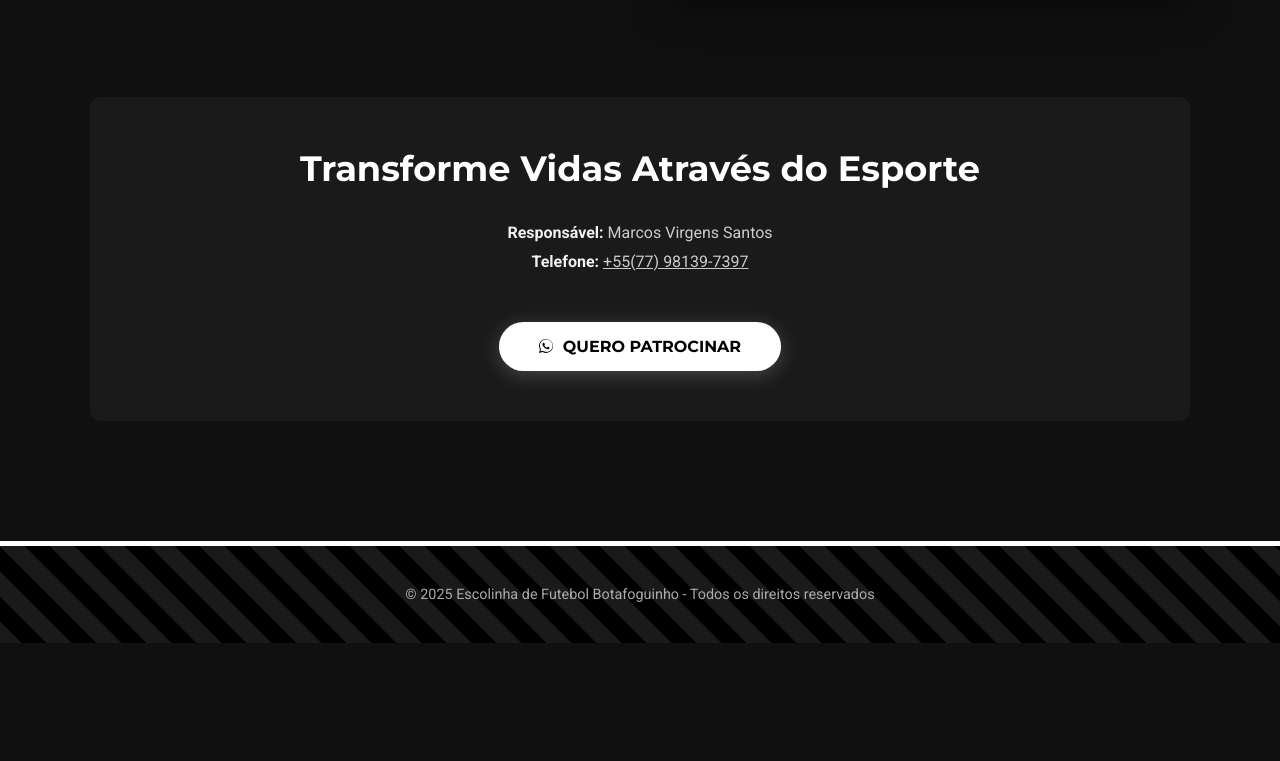
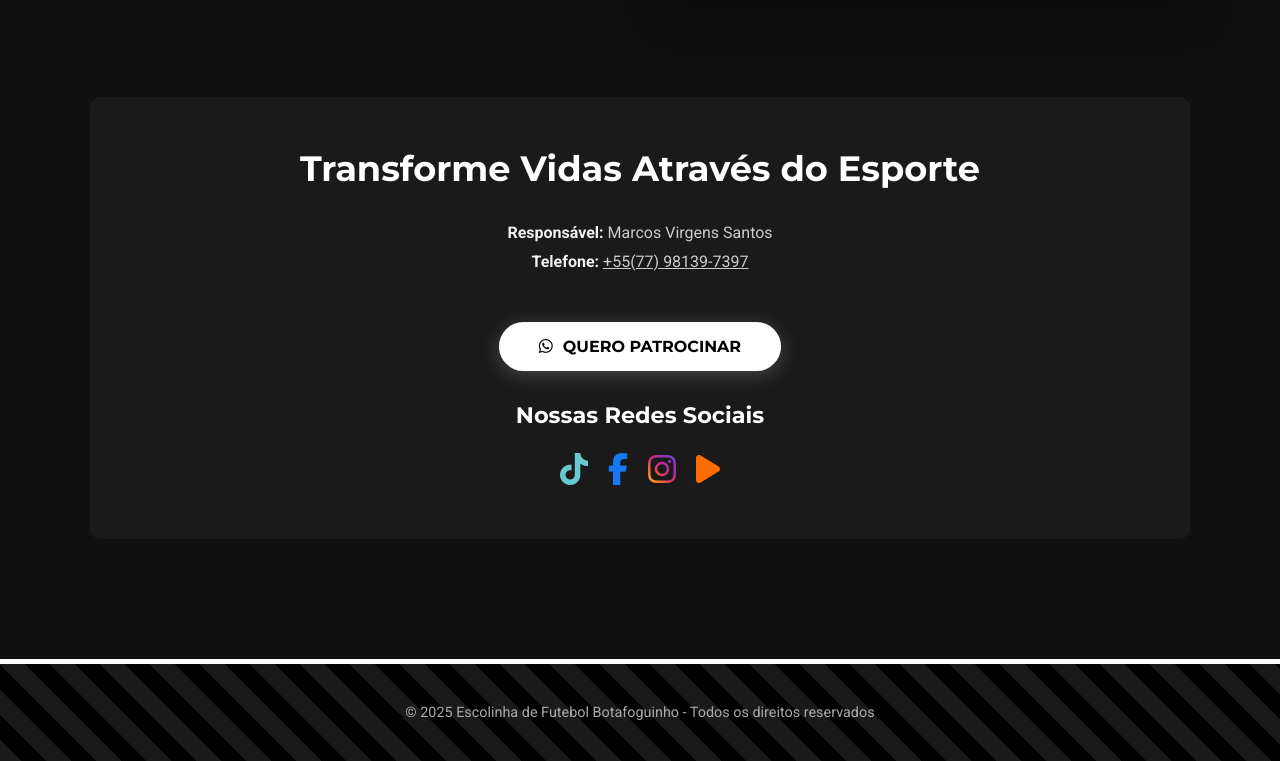
Before and after one commit to Insanejr21/botafoguinho, a plain HTML site: page index.html in a window 1280 px wide. Shown: the part 1803-2564 px from the top of the page. Before the commit the page ends 2446 px from the top, so only its background shows below. Drawn offline with nearby package versions, Linux system fonts and the light colour scheme.

Commit message:
Update index.html

```diff
--- a/index.html
+++ b/index.html
@@ -10,6 +10,7 @@
   <link href="https://fonts.googleapis.com/css2?family=Montserrat:wght@700;900&family=Roboto:wght@400;700&display=swap" rel="stylesheet">
 
   <link href="https://unpkg.com/aos@2.3.1/dist/aos.css" rel="stylesheet">
+  <link rel="stylesheet" href="https://cdnjs.cloudflare.com/ajax/libs/font-awesome/6.5.0/css/all.min.css">
 
   <style>
     :root {
@@ -85,9 +86,9 @@
       max-width: 1100px;
       margin: -30px auto 0;
       padding: 60px 20px;
-            background-color: var(--cor-preto); /* Garante que o fundo do main seja preto se subir muito */
+      background-color: var(--cor-preto);
       position: relative;
-            z-index: 5; /* Garante que o main fique por cima do background do header */
+      z-index: 5;
     }
 
     .secao {
@@ -174,6 +175,7 @@
       gap: 10px;
       margin-top: 20px;
       box-shadow: 0 4px 20px rgba(255, 255, 255, 0.2);
+      font-size: 1em;
     }
 
     .cta a:hover {
@@ -182,6 +184,32 @@
       transform: translateY(-5px) scale(1.05);
       box-shadow: 0 8px 30px rgba(255, 255, 255, 0.3);
     }
+
+    .social-icons {
+      margin-top: 20px;
+      display: flex;
+      justify-content: center;
+      gap: 20px;
+      font-size: 2em;
+    }
+
+    .social-icons a {
+      color: var(--cor-branco);
+      transition: transform 0.3s, color 0.3s;
+    }
+
+    .social-icons a:hover {
+      transform: scale(1.2);
+    }
+
+    .social-icons a[title="TikTok"] { color: #69C9D0; }
+    .social-icons a[title="Facebook"] { color: #1877F2; }
+    .social-icons a[title="Instagram"] {
+      background: linear-gradient(45deg, #feda75, #fa7e1e, #d62976, #962fbf, #4f5bd5);
+      -webkit-background-clip: text;
+      -webkit-text-fill-color: transparent;
+    }
+    .social-icons a[title="Kwai"] { color: #ff6b00; }
 
     footer {
       background-image: linear-gradient(45deg, #1a1a1a 25%, #000 25%, #000 50%, #1a1a1a 50%, #1a1a1a 75%, #000 75%, #000 100%);
@@ -270,9 +298,19 @@
       </p>
       <div class="cta">
         <a href="https://api.whatsapp.com/send?phone=+55 77 8139-7397&text=Olá!%20Gostaria%20de%20saber%20mais%20sobre%20como%20patrocinar%20a%20Escolinha%20Botafoguinho." target="_blank">
-                    <svg xmlns="http://www.w3.org/2000/svg" height="1em" viewBox="0 0 448 512" fill="currentColor"><path d="M380.9 97.1C339 55.1 283.2 32 223.9 32c-122.4 0-222 99.6-222 222 0 39.1 10.2 77.3 29.6 111L0 480l117.7-30.9c32.4 17.7 68.9 27 106.1 27h.1c122.3 0 224.1-99.6 224.1-222 0-59.3-25.2-115-67.1-157zm-157 341.6c-33.8 0-67.6-9.5-97.8-26.7l-7.1-4.2-73.3 19.3 19.3-71.6-4.7-7.5c-19.1-30.1-29.6-65.7-29.6-102.3 0-110.2 89.9-199.9 200.2-199.9 54.5 0 105.7 21.2 144.1 59.5s59.8 90 59.8 144.4c.1 110.2-89.8 199.8-199.8 199.8zm101.7-138.2c-5.5-2.8-32.8-16.2-37.9-18-5.1-1.9-8.8-2.8-12.5 2.8-3.7 5.6-14.3 18-17.6 21.8-3.2 3.7-6.5 4.2-12 1.4s-54-29.1-75.5-66c-5.7-9.8 5.7-9.1 16.3-30.3 1.8-3.7.9-6.9-.5-9.7-1.4-2.8-12.5-30.1-17.1-41.2-4.5-10.8-9.1-9.3-12.5-9.5-3.2-.2-6.9-.2-10.6-.2-3.7 0-9.7 1.4-14.8 6.9-5.1 5.6-19.4 19-19.4 46.3 0 27.3 19.9 53.7 22.6 57.4 2.8 3.7 39.1 59.7 94.8 83.8 35.2 15.2 49 16.5 66.6 13.9 10.7-1.6 32.8-13.4 37.4-26.4 4.6-13 4.6-24.1 3.2-26.4-1.3-2.5-5-3.9-10.5-6.6z"/></svg>
-                    Quero Patrocinar
+          <i class="fa-brands fa-whatsapp"></i> Quero Patrocinar
         </a>
+      </div>
+
+      <!-- Redes sociais -->
+      <h3 style="margin-top:30px; color:white; font-family: var(--font-titulo); font-size:1.4em;">
+        Nossas Redes Sociais
+      </h3>
+      <div class="social-icons">
+        <a href="https://www.tiktok.com/@botafoguinho1" target="_blank" title="TikTok"><i class="fa-brands fa-tiktok"></i></a>
+        <a href="https://www.facebook.com/marquinhos.marquinhos.3720" target="_blank" title="Facebook"><i class="fa-brands fa-facebook-f"></i></a>
+        <a href="https://www.instagram.com/escolinha_botafoguinho123/" target="_blank" title="Instagram"><i class="fa-brands fa-instagram"></i></a>
+        <a href="https://www.kwai.com/@marquinhosmarq834" target="_blank" title="Kwai"><i class="fa-solid fa-play"></i></a>
       </div>
     </div>
   </main>
```
Lines whose indentation alone changed are shown as unchanged.
